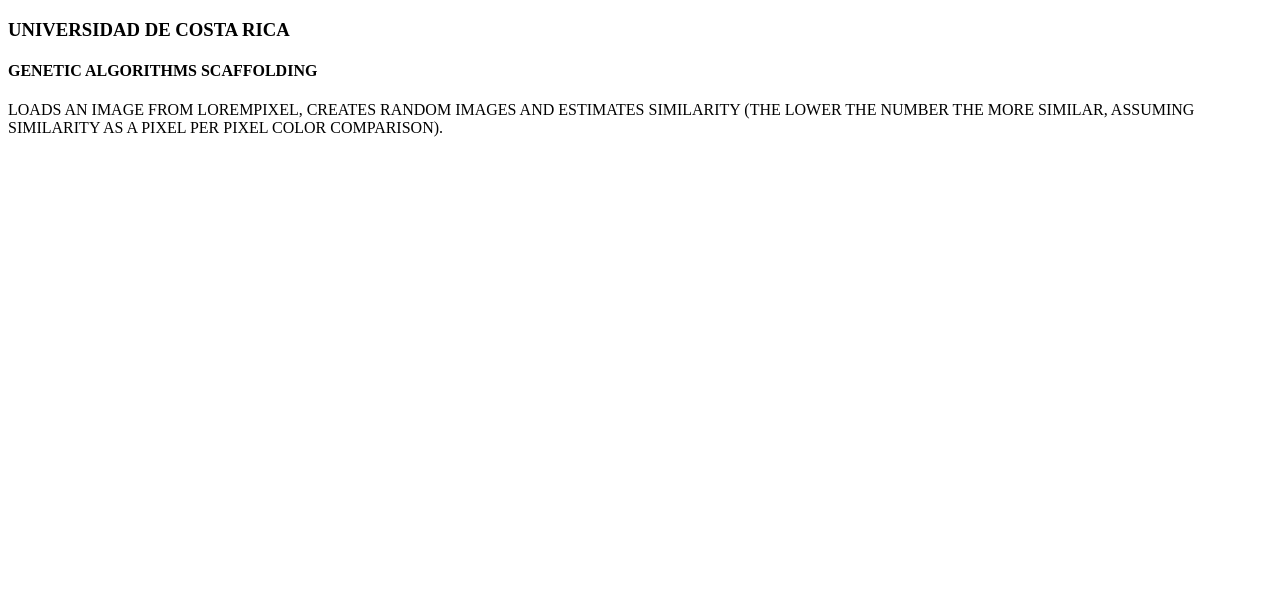
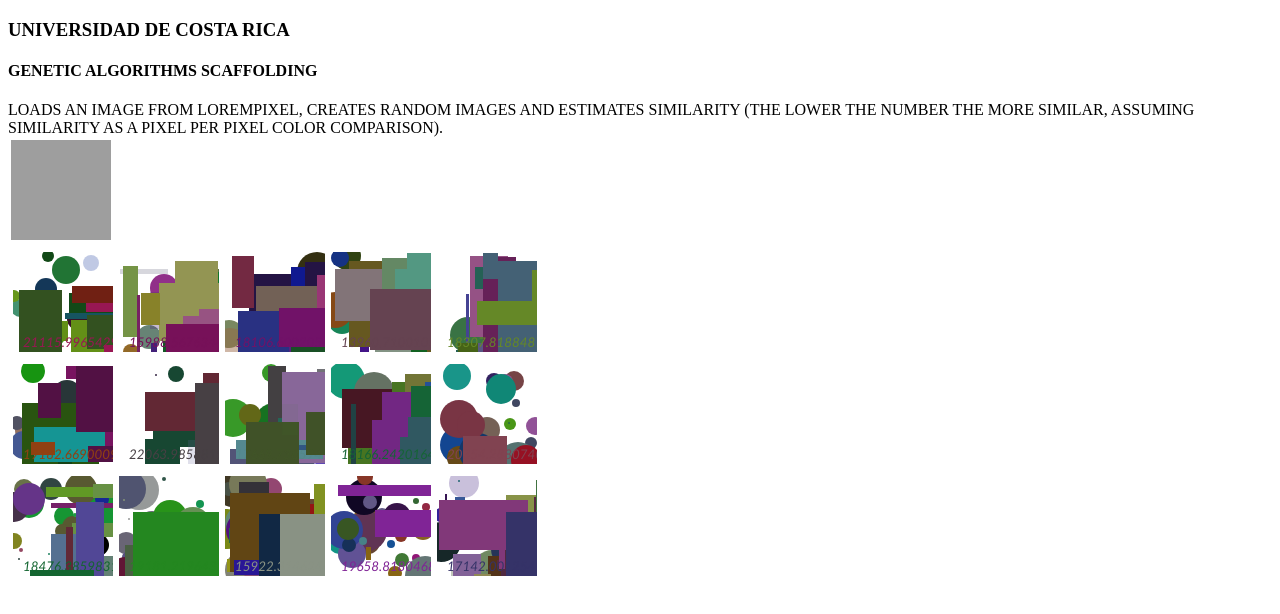
Before and after one commit to charlieman2700/GeneticAlgorithmGenerateVectorImages, a plain HTML site: page src/vectorImageView.html in a window 1280 px wide. Drawn offline with Linux system fonts and the light colour scheme.

Commit message:
Version funcional 1 generacion

```diff
--- /dev/null
+++ b/dist/geneticVectorImageLogic.js
@@ -0,0 +1,188 @@
+function getRandomHexColor() {
+    let hexColor = '#';
+    hexColor += Math.floor((Math.random() * 100) + 1);
+    hexColor += Math.floor((Math.random() * 100) + 1);
+    hexColor += Math.floor((Math.random() * 100) + 1);
+    return hexColor;
+}
+function getRandomNumber(range) {
+    return Math.floor((Math.random() * range) + 1);
+}
+class Shape {
+    constructor(x1 = getRandomNumber(100), y1 = getRandomNumber(100), fillColor = getRandomHexColor()) {
+        this.draw = function (context) { };
+        this.fillColor = fillColor;
+        this.x1 = x1;
+        this.y1 = y1;
+    }
+}
+class Circle extends Shape {
+    constructor(x1, y1, radius = getRandomNumber(20), fillColor) {
+        super(x1, y1, fillColor);
+        this.draw = function (context) {
+            drawCircle(context, this.x1, this.y1, this.radius, this.fillColor);
+        };
+        this.radius = radius;
+    }
+}
+class Rectangle extends Shape {
+    constructor(x1, y1, x2 = getRandomNumber(100), y2 = getRandomNumber(100), fillColor) {
+        super(x1, y1, fillColor);
+        this.draw = function (context) {
+            drawRectangle(context, this.x1, this.y1, this.x2, this.y2, this.fillColor);
+        };
+        this.x2 = x2;
+        this.y2 = y2;
+    }
+}
+class Specimen {
+    constructor() {
+        this.canvas = document.createElement('canvas');
+        this.canvas.width = this.canvas.height = 100;
+        this.context = this.canvas.getContext('2d');
+        this.context.font = 'italic 10pt Calibri';
+        this.shapes = [];
+        this.aptitude = 0;
+    }
+}
+// Adapted from https://dev.to/codebubb/how-to-shuffle-an-array-in-javascript-2ikj
+function FischerYatesAlgorithm(shapes) {
+    for (let i = shapes.length - 1; i > 0; i--) {
+        const j = Math.floor(Math.random() * (i + 1));
+        const temp = shapes[i];
+        shapes[i] = shapes[j];
+        shapes[j] = temp;
+    }
+}
+// Choose random amount of shapes that would be propagated in crossover from each parent specimen.
+// Propagate first 50 (if there are as many) shapes to child specimen.
+function Crossover(specimenAlpha, specimenBeta) {
+    const newSpecimen = new Specimen();
+    const newSpecimenShapes = specimenAlpha.shapes;
+    newSpecimenShapes.concat(specimenBeta.shapes);
+    FischerYatesAlgorithm(newSpecimenShapes);
+    newSpecimen.shapes = newSpecimenShapes.slice(0, Math.min(newSpecimenShapes.length, 50));
+    return newSpecimen;
+}
+function generatePopulation(specimenQty) {
+    // crear todos los Specimens
+    const population = [];
+    for (let index = 0; index < specimenQty; index++) {
+        const specimen = new Specimen();
+        const nCircles = getRandomNumber(25);
+        const nRectangles = getRandomNumber(25);
+        for (let circle = 0; circle < nCircles; circle++) {
+            specimen.shapes.push(new Circle());
+        }
+        for (let rectangle = 0; rectangle < nRectangles; rectangle++) {
+            specimen.shapes.push(new Rectangle());
+        }
+        population.push(specimen);
+    }
+    return population;
+}
+function main() {
+    const specimenQty = 15;
+    const table = document.getElementById('table');
+    const src = 'https://picsum.photos/200/300';
+    const img = document.createElement('img');
+    const originalImageCanvas = document.getElementById('canvas');
+    const originalImageContext = originalImageCanvas.getContext('2d');
+    img.src = src;
+    img.crossOrigin = 'Anonymous';
+    let originalImageData;
+    img.onload = function () {
+        originalImageContext.drawImage(img, 0, 0);
+        originalImageData = originalImageContext.getImageData(0, 0, 100, 100);
+        const population = generatePopulation(specimenQty);
+        renderAllShapes(population, originalImageData, table);
+        console.log(population);
+    };
+}
+main();
+// function main () {
+//   const img = new Image()
+//   const src = 'https://picsum.photos/200/300'
+//   const cvs = document.getElementById('canvas')
+//   const ctx = cvs.getContext('2d')
+//   img.src = src
+//   img.crossOrigin = 'Anonymous'
+//   const canvas = []
+//   const context = []
+//   let imgData:any
+//   const nImages = 15
+//   const imageData = []
+//   img.onload = function () {
+//   // CrearPoblaciónInicial();
+//     ctx.drawImage(img, 0, 0)
+//     imgData = ctx.getImageData(0, 0, 100, 100)
+//     const table = document.getElementById('table')
+//     for (let i = 0; i < nImages; i++) {
+//       if (i % 5 === 0) {
+//         const row = table.insertRow(table.rows.length)
+//       }
+//       canvas[i] = document.createElement('canvas')
+//       canvas[i].width = canvas[i].height = '100'
+//       context[i] = canvas[i].getContext('2d')
+//       getImage(context[i])
+//       // context[i].putImageData(imgData,0,0) ;
+//       imageData[i] = context[i].getImageData(0, 0, 100, 100)
+//       context[i].font = 'italic 10pt Calibri'
+//       context[i].fillText(similarity(imgData, imageData[i]), 10, 95)
+//       row.appendChild(canvas[i])
+//     }
+//   }
+// }
+//
+// main()
+function renderAllShapes(specimens, imgData, table) {
+    console.log();
+    let specimenRendered = 0;
+    let row;
+    specimens.forEach(specimen => {
+        if (specimenRendered % 5 === 0) {
+            row = table.insertRow(table.rows.length);
+        }
+        specimen.shapes.forEach(shape => {
+            console.log(specimenRendered);
+            shape.draw(specimen.context);
+        });
+        const specimenImageData = specimen.context.getImageData(0, 0, 100, 100);
+        specimen.aptitude = similarity(imgData, specimenImageData);
+        specimen.context.fillText(specimen.aptitude.toString(), 10, 95);
+        row.appendChild(specimen.canvas);
+        specimenRendered++;
+    });
+}
+function drawRectangle(context, x1, y1, x2, y2, fill) {
+    context.beginPath();
+    context.rect(x1, y1, x2, y2);
+    context.fillStyle = fill;
+    context.fill();
+}
+function drawLine(context, x1, y1, x2, y2, lineWidth, stroke) {
+    context.beginPath();
+    context.moveTo(x1, y1);
+    context.lineTo(x2, y2);
+    context.lineWidth = lineWidth;
+    context.strokeStyle = stroke;
+    context.stroke();
+}
+function drawCircle(context, x, y, radius, fill) {
+    context.beginPath();
+    context.arc(x, y, radius, 0, 2 * Math.PI, false);
+    context.fillStyle = fill;
+    context.fill();
+}
+function similarity(imageData1, imageData2) {
+    const data2 = imageData2.data;
+    const data1 = imageData1.data;
+    let suma = 0;
+    for (let i = 0; i < data1.length; i += 4) {
+        suma += Math.pow((data1[i] - data2[i]), 2);
+        suma += Math.pow((data1[i + 1] - data2[i + 1]), 2);
+        suma += Math.pow((data1[i + 2] - data2[i + 2]), 2);
+    }
+    return Math.pow(suma, 1 / 2);
+}
+//# sourceMappingURL=geneticVectorImageLogic.js.map
--- a/src/vectorImageView.html
+++ b/src/vectorImageView.html
@@ -31,8 +31,10 @@ Released under the MIT license: http://jsbin.mit-license.org
     }
   </style>
 
-  <script src="./geneticVectorImageLogic.js"></script>
+  <script src="../dist/geneticVectorImageLogic.js"> </script>
 
 
 
-</body </html>
+</body>
+
+</html>
```
Also changed, not shown: src/geneticVectorImageLogic.ts (+55 -25 lines), tsconfig.json (+8 -7 lines), 1 other file.
